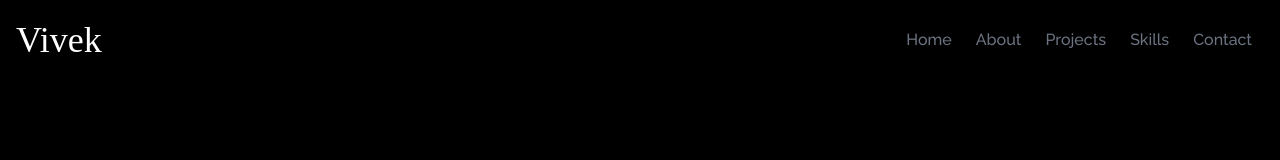
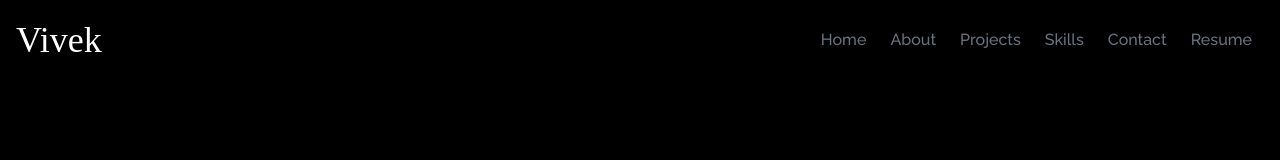
Before and after one commit to Vivek-bhatt05/Vivek-bhatt05.github.io, a React (Create React App) app: page / in a window 1280 px wide. Shown: the top 160 px of the page. Built offline with nearby package versions, Linux system fonts and the light colour scheme; the HTML template or start-up script is replaced by a standard one; a web font is replaced by a local one.

Commit message:
resume added in navbar

```diff
--- a/src/Components/Navbar.jsx
+++ b/src/Components/Navbar.jsx
@@ -50,6 +50,9 @@ const Navbar = () => {
       {title}
       </Link>
       </li>))}
+      <a href="./Vivek_Bhatt_Resume.pdf" className=' flex justify-between items-center w-full px-3 cursor-pointer font-medium capitalize text-gray-500 hover:scale-125 duration-200' download target="_blank" rel='noreferrer'>
+                    Resume
+                </a>
       </ul>
 
       <div onClick={()=>setNav(!nav)} className='cursor-pointer pr-3 z-10 text-gray-500 sm:hidden'>
@@ -64,6 +67,9 @@ const Navbar = () => {
          {title}
       </Link>
        </li>))}
+       <a href="./Vivek_Bhatt_Resume.pdf" className='text-4xl px-4 py-4 cursor-pointer capitalize text-gray-400 ' download target="_blank" rel='noreferrer'>
+                    Resume
+                </a>
      </ul>
 )}
 
```
